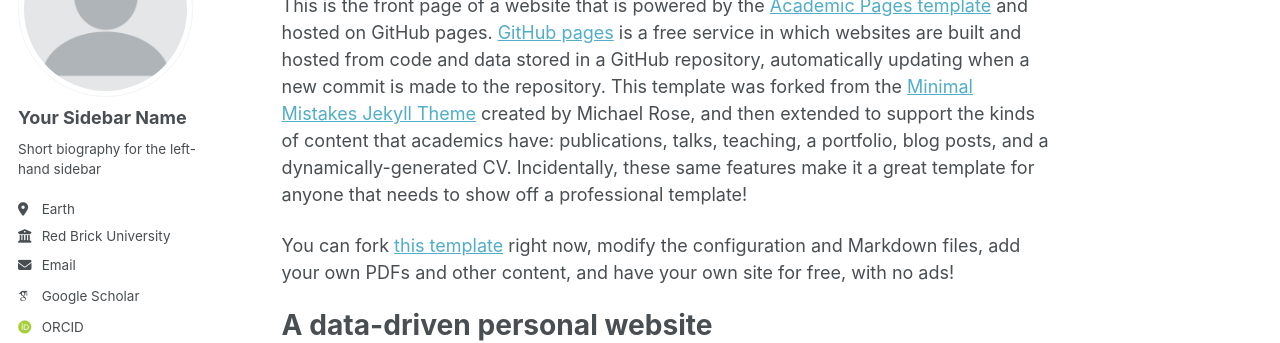
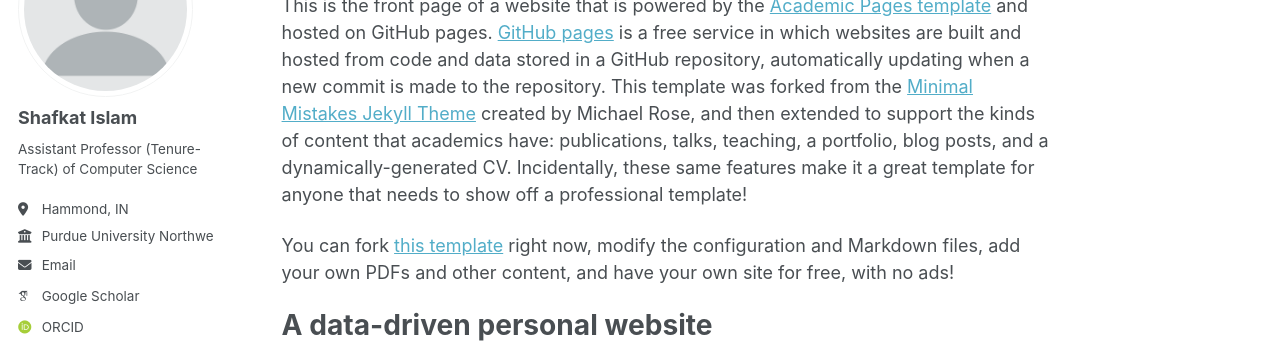
Before and after one commit to Shafkati/Shafkati.github.io, a Jekyll site: the page built from _pages/about.md, in a window 1280 px wide. Shown: the part 177-520 px from the top of the page. Built offline with Jekyll 4.4.1, drawn with Linux system fonts in a browser that asks for light colours; some web fonts are replaced; a script that is not in the unit is left out.

Commit message:
Update _config.yml

```diff
--- a/_config.yml
+++ b/_config.yml
@@ -23,13 +23,13 @@ repository               : "academicpages/academicpages.github.io"
 author:
   # Biographic information
   avatar           : "profile.png"
-  name             : "Your Sidebar Name"
-  pronouns         : # example: "she/her"
-  bio              : "Short biography for the left-hand sidebar"
-  location         : "Earth"
-  employer         : "Red Brick University"
+  name             : "Shafkat Islam"
+  pronouns         : # example: "He/Him"
+  bio              : "Assistant Professor (Tenure-Track) of Computer Science"
+  location         : "Hammond, IN"
+  employer         : "Purdue University Northwest"
   uri              : # URL
-  email            : "none@example.org"
+  email            : "islam59@purdue.edu"
 
   # Academic websites
   academia         : # URL
```
